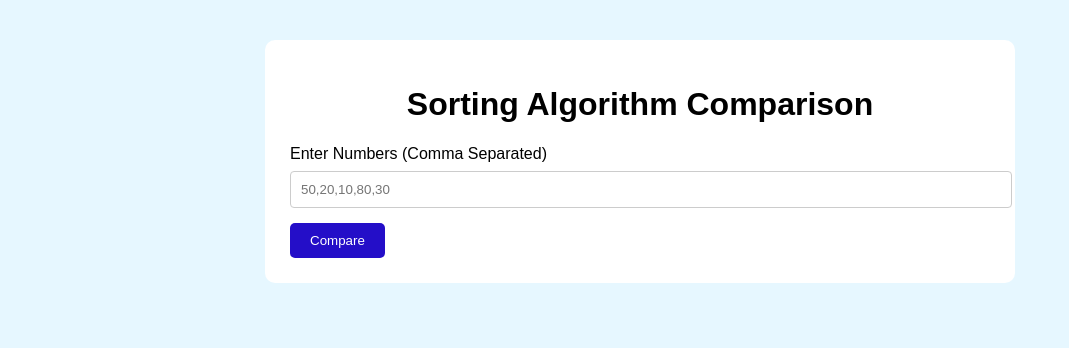
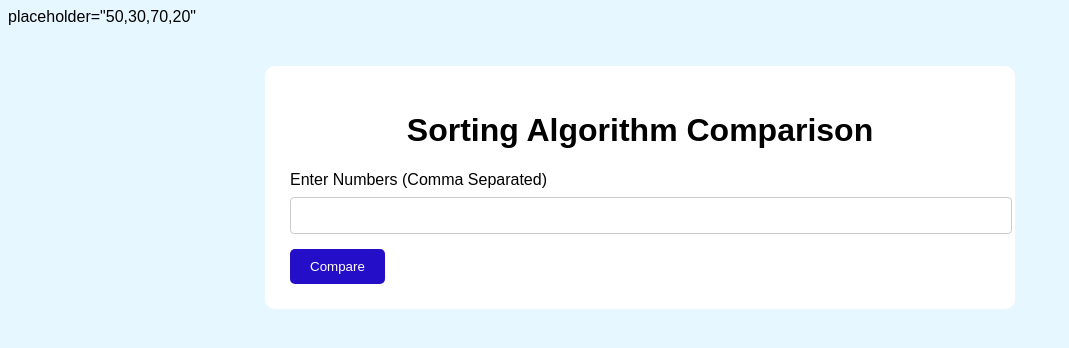
Before and after one commit to srishanth9912/CFAI_PROJECT, a Flask app: page / in a window 1280 px wide. Shown: the top 348 px of the page, without its empty margins (0-1069 px from the left). Run offline with Flask 3, Linux system fonts and the light colour scheme.

Commit message:
Update placeholder text

```diff
--- a/templates/index.html
+++ b/templates/index.html
@@ -4,12 +4,12 @@
    <title>My Sorting Project</title>
     <link rel="stylesheet" href="{{ url_for('static', filename='style.css') }}">
 </head>
-<body>
+<body>placeholder="50,30,70,20"
     <div class="container">
         <h1>Sorting Algorithm Comparison</h1>
         <form method="POST">
             <label>Enter Numbers (Comma Separated)</label>
-            <input type="text" name="numbers" placeholder="50,20,10,80,30" required>
+            <input type="text" name="numbers"  required>
             <button type="submit">Compare</button>
         </form>
         {% if error %}
```
